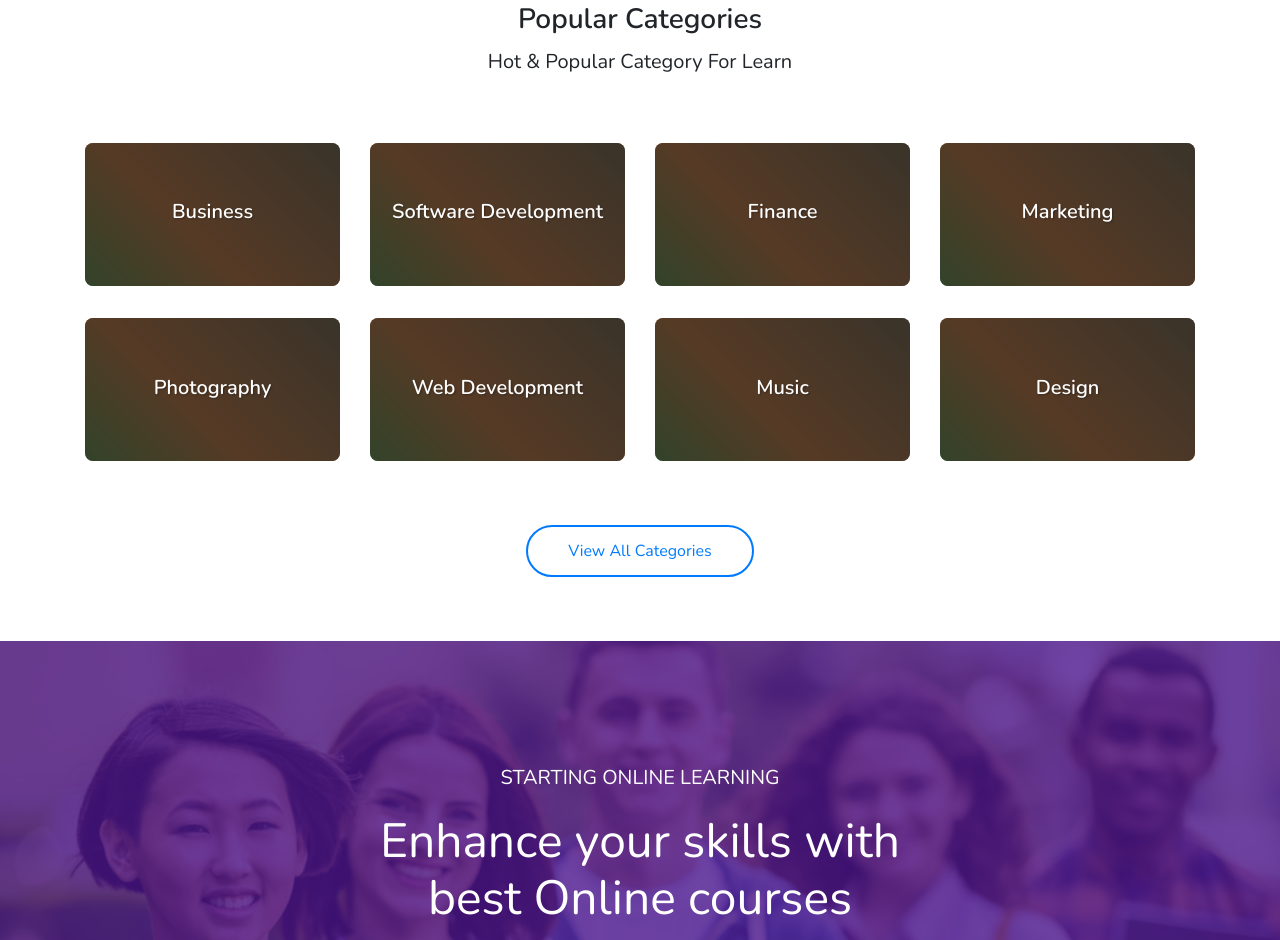
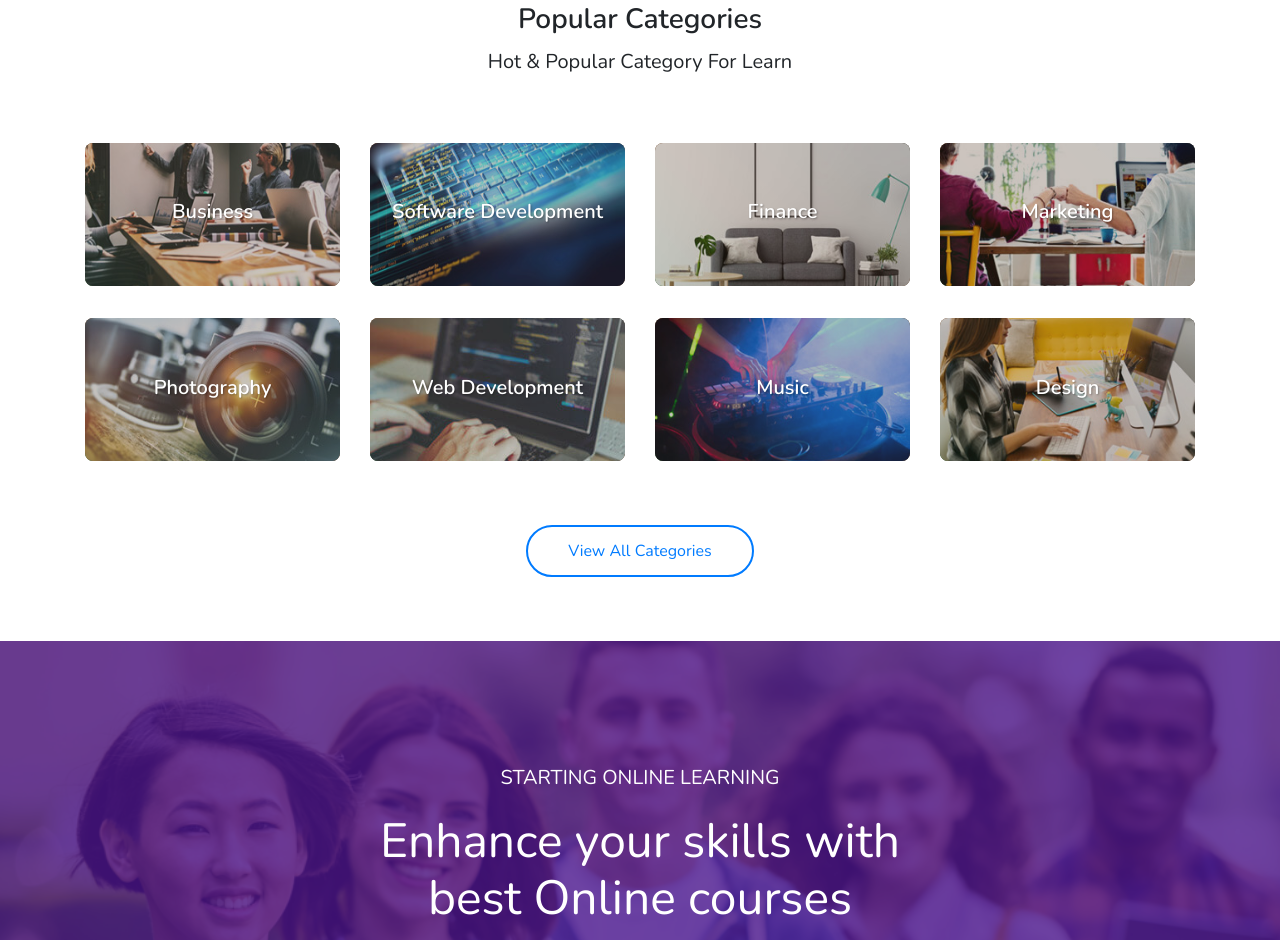
Before and after one commit to hasansas/iblamx-landing-design, a plain HTML site: page index.html in a window 1280 px wide. Shown: the part 893-1833 px from the top of the page. Drawn offline with nearby package versions, Linux system fonts and the light colour scheme; the site is published under a folder, as on GitHub Pages, so addresses that start at the root find nothing.

Commit message:
fix images path issue

```diff
--- a/index.html
+++ b/index.html
@@ -138,7 +138,7 @@
               <div class="square-content">
                 <div class="img-wrap radius-8">
                   <figure class="effect-oscar">
-                    <img src="/assets/img/categories/2.jpg" class="landscape" />
+                    <img src="assets/img/categories/2.jpg" class="landscape" />
                     <figcaption>
                       <div>
                         <h4 class="title">Business</h4>
@@ -155,7 +155,7 @@
               <div class="square-content">
                 <div class="img-wrap radius-8">
                   <figure class="effect-oscar">
-                    <img src="/assets/img/categories/3.jpg" class="landscape" />
+                    <img src="assets/img/categories/3.jpg" class="landscape" />
                     <figcaption>
                       <div>
                         <h4 class="title">Software Development</h4>
@@ -172,7 +172,7 @@
               <div class="square-content">
                 <div class="img-wrap radius-8">
                   <figure class="effect-oscar">
-                    <img src="/assets/img/categories/8.jpg" class="landscape" />
+                    <img src="assets/img/categories/8.jpg" class="landscape" />
                     <figcaption>
                       <div>
                         <h4 class="title">Finance</h4>
@@ -189,7 +189,7 @@
               <div class="square-content">
                 <div class="img-wrap radius-8">
                   <figure class="effect-oscar">
-                    <img src="/assets/img/categories/7.jpg" class="landscape" />
+                    <img src="assets/img/categories/7.jpg" class="landscape" />
                     <figcaption>
                       <div>
                         <h4 class="title">Marketing</h4>
@@ -206,7 +206,7 @@
               <div class="square-content">
                 <div class="img-wrap radius-8">
                   <figure class="effect-oscar">
-                    <img src="/assets/img/categories/5.jpg" class="landscape" />
+                    <img src="assets/img/categories/5.jpg" class="landscape" />
                     <figcaption>
                       <div>
                         <h4 class="title">Photography</h4>
@@ -223,7 +223,7 @@
               <div class="square-content">
                 <div class="img-wrap radius-8">
                   <figure class="effect-oscar">
-                    <img src="/assets/img/categories/4.jpg" class="landscape" />
+                    <img src="assets/img/categories/4.jpg" class="landscape" />
                     <figcaption>
                       <div>
                         <h4 class="title">Web Development</h4>
@@ -240,7 +240,7 @@
               <div class="square-content">
                 <div class="img-wrap radius-8">
                   <figure class="effect-oscar">
-                    <img src="/assets/img/categories/6.jpg" class="landscape" />
+                    <img src="assets/img/categories/6.jpg" class="landscape" />
                     <figcaption>
                       <div>
                         <h4 class="title">Music</h4>
@@ -257,7 +257,7 @@
               <div class="square-content">
                 <div class="img-wrap radius-8">
                   <figure class="effect-oscar">
-                    <img src="/assets/img/categories/1.jpg" class="landscape" />
+                    <img src="assets/img/categories/1.jpg" class="landscape" />
                     <figcaption>
                       <div>
                         <h4 class="title">Design</h4>
```
